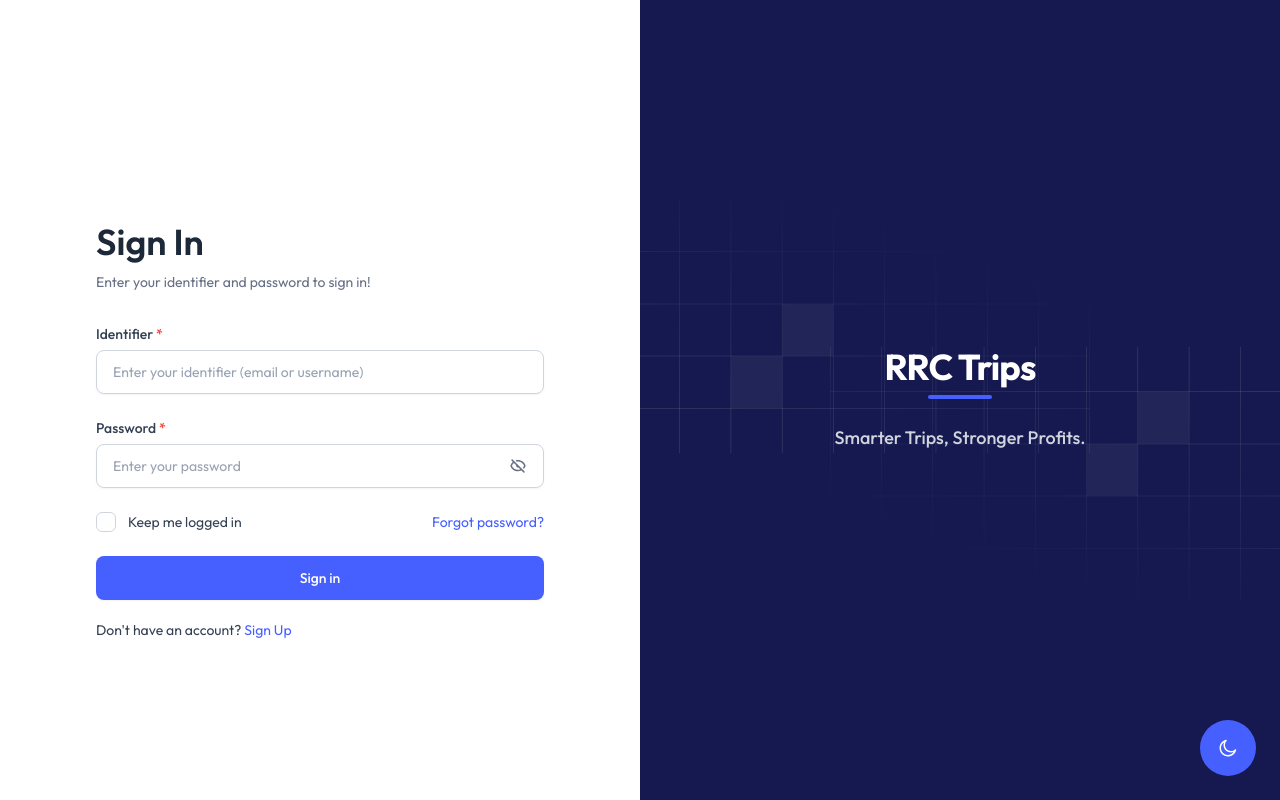
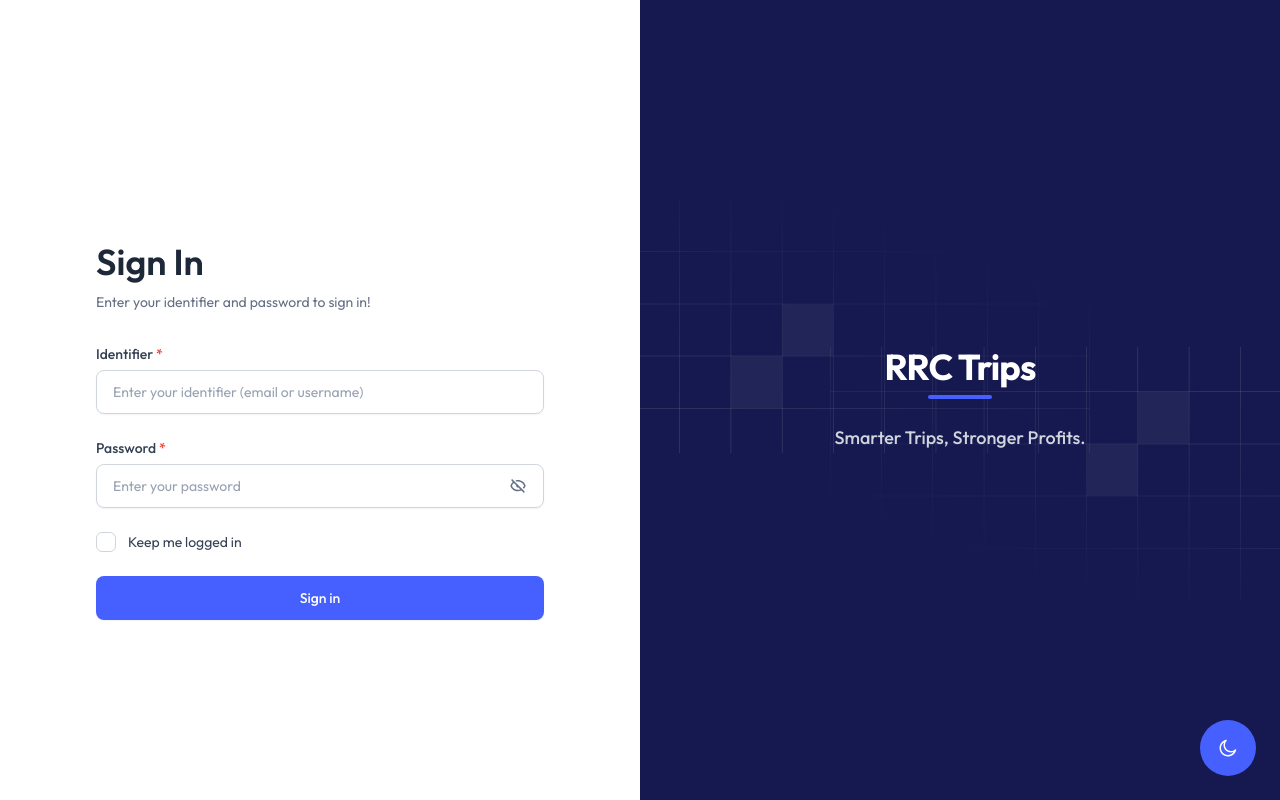
Before and after one commit to triogentech/rrc-fe, a Next.js app: page /signin in a window 1280 px wide. Built offline with nearby package versions, Linux system fonts and the light colour scheme; no server answers.

Commit message:
hide sign up

```diff
--- a/src/components/auth/SignInForm.tsx
+++ b/src/components/auth/SignInForm.tsx
@@ -4,7 +4,7 @@ import Input from "@/components/form/input/InputField";
 import Label from "@/components/form/Label";
 import Button from "@/components/ui/button/Button";
 import { EyeCloseIcon, EyeIcon } from "@/icons";
-import Link from "next/link";
+// import Link from "next/link";
 import React, { useState } from "react";
 import { useRouter } from "next/navigation";
 import { useAuth } from "@/context/AuthContext";
@@ -181,12 +181,12 @@ export default function SignInForm() {
                       Keep me logged in
                     </span>
                   </div>
-                  <Link
+                  {/* <Link
                     href="/reset-password"
                     className="text-sm text-brand-500 hover:text-brand-600 dark:text-brand-400"
                   >
                     Forgot password?
-                  </Link>
+                  </Link> */}
                 </div>
                 <div>
                   <Button
@@ -201,7 +201,7 @@ export default function SignInForm() {
               </div>
             </form>
 
-            <div className="mt-5">
+            {/* <div className="mt-5">
               <p className="text-sm font-normal text-center text-gray-700 dark:text-gray-400 sm:text-start">
                 Don&apos;t have an account? {""}
                 <Link
@@ -211,7 +211,7 @@ export default function SignInForm() {
                   Sign Up
                 </Link>
               </p>
-            </div>
+            </div> */}
           </div>
         </div>
       </div>
```
